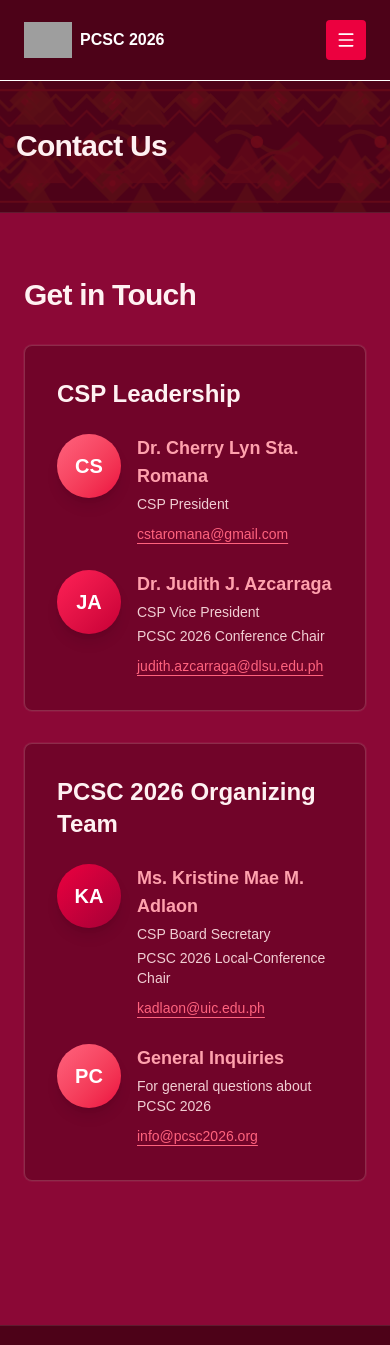
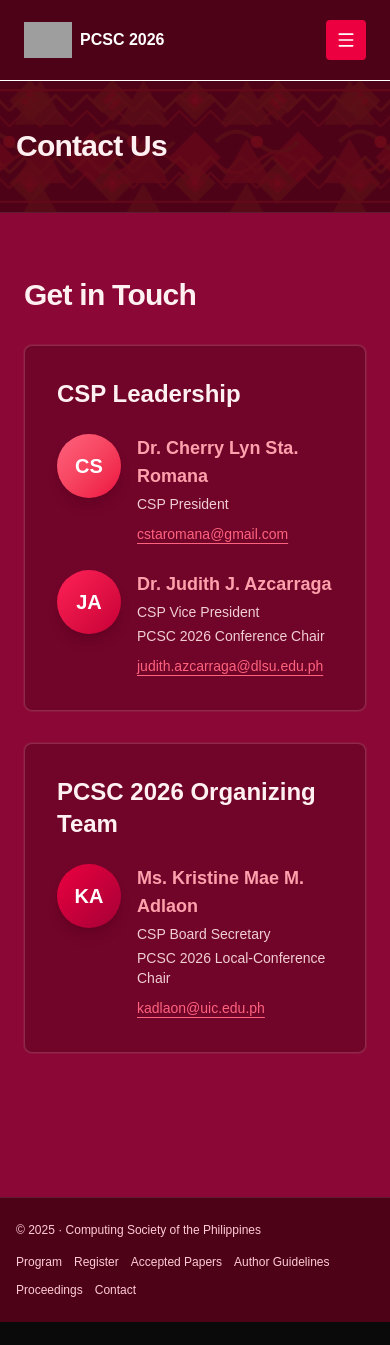
Before and after one commit to gdgoc-uic/pcsc-uic-2026, a Next.js app: page /contact in a window 390 px wide. Shown: the top 1345 px of the page. After the commit the page ends 1322 px from the top, so only its background shows below. Built offline with nearby package versions, Linux system fonts and the light colour scheme; grey boxes are pictures that could not be loaded.

Commit message:
refactor: remove general contact section and enhance mobile menu functionality

```diff
--- a/src/app/(pages)/contact/page.tsx
+++ b/src/app/(pages)/contact/page.tsx
@@ -83,25 +83,6 @@
                     </a>
                   </div>
                 </div>
-
-                {/* General Contact */}
-                <div className="flex gap-4 sm:gap-6 items-start">
-                  <div className="w-16 h-16 sm:w-20 sm:h-20 rounded-full bg-gradient-to-br from-rose-400 to-rose-600 flex-shrink-0 flex items-center justify-center text-white text-xl sm:text-2xl font-bold shadow-lg">
-                    PC
-                  </div>
-                  <div className="flex-1 min-w-0">
-                    <h4 className="text-lg sm:text-xl font-semibold text-rose-300 mb-1">
-                      General Inquiries
-                    </h4>
-                    <p className="text-sm sm:text-base text-rose-100/90 mb-2">For general questions about PCSC 2026</p>
-                    <a
-                      href="mailto:info@pcsc2026.org"
-                      className="text-sm sm:text-base text-rose-400 hover:text-rose-300 transition-colors duration-200 underline underline-offset-4 break-all"
-                    >
-                      info@pcsc2026.org
-                    </a>
-                  </div>
-                </div>
               </div>
             </div>
           </div>
--- a/src/app/components/layouts/SiteHeader.tsx
+++ b/src/app/components/layouts/SiteHeader.tsx
@@ -25,6 +25,7 @@
   const navRef = useRef<HTMLElement | null>(null);
   const ctaRef = useRef<HTMLAnchorElement | null>(null);
   const mobileMenuRef = useRef<HTMLDivElement | null>(null);
+  const mobileMenuBtnRef = useRef<HTMLButtonElement | null>(null);
 
   useGSAP(
     () => {
@@ -35,7 +36,7 @@
           y: 0,
           clearProps: "transform,willChange",
         });
-        gsap.set([logoRef.current, ctaRef.current], {
+        gsap.set([logoRef.current, ctaRef.current, mobileMenuBtnRef.current], {
           opacity: 1,
           y: 0,
           clearProps: "transform,willChange",
@@ -59,7 +60,7 @@
         opacity: 0,
         willChange: "transform, opacity",
       });
-      gsap.set([logoRef.current, ctaRef.current], {
+      gsap.set([logoRef.current, ctaRef.current, mobileMenuBtnRef.current], {
         opacity: 0,
         y: 8,
         willChange: "transform, opacity",
@@ -87,7 +88,7 @@
           .to(headerRef.current, { y: 0, opacity: 1, duration: 0.45 })
           .to(logoRef.current, { y: 0, opacity: 1 }, "-=0.3")
           .to(navAnchors, { y: 0, opacity: 1, stagger: 0.05 }, "-=0.25")
-          .to(ctaRef.current, { y: 0, opacity: 1 }, "-=0.3");
+          .to([ctaRef.current, mobileMenuBtnRef.current], { y: 0, opacity: 1 }, "-=0.3");
       };
 
       const onHeadlineDone = () => play();
@@ -118,7 +119,7 @@
     setIsMobileMenuOpen(false);
   };
 
-  // Handle click outside to close mobile menu
+  // Handle click outside to close mobile menu and body scroll lock
   useEffect(() => {
     const handleClickOutside = (event: MouseEvent) => {
       if (
@@ -138,11 +139,35 @@
     };
 
     if (isMobileMenuOpen) {
+      // Prevent body scroll when menu is open - comprehensive approach for all browsers
+      const scrollY = window.scrollY;
+      document.body.style.position = 'fixed';
+      document.body.style.top = `-${scrollY}px`;
+      document.body.style.width = '100%';
+      document.body.style.overflow = 'hidden';
+      document.documentElement.style.overflow = 'hidden';
+
       document.addEventListener("mousedown", handleClickOutside);
       document.addEventListener("keydown", handleEscapeKey);
+    } else {
+      // Restore body scroll when menu is closed
+      const scrollY = document.body.style.top;
+      document.body.style.position = '';
+      document.body.style.top = '';
+      document.body.style.width = '';
+      document.body.style.overflow = '';
+      document.documentElement.style.overflow = '';
+      if (scrollY) {
+        window.scrollTo(0, parseInt(scrollY || '0') * -1);
+      }
     }
 
     return () => {
+      document.body.style.position = '';
+      document.body.style.top = '';
+      document.body.style.width = '';
+      document.body.style.overflow = '';
+      document.documentElement.style.overflow = '';
       document.removeEventListener("mousedown", handleClickOutside);
       document.removeEventListener("keydown", handleEscapeKey);
     };
@@ -153,9 +178,9 @@
   return (
     <header
       ref={headerRef}
-      className={`absolute top-0 left-0 right-0 z-50 border-b border-white transition-all duration-500 ease-out ${
+      className={`${isMobileMenuOpen ? 'fixed' : 'absolute'} top-0 left-0 right-0 z-50 border-b border-white transition-all duration-500 ease-out ${
         isHomePage ? "bg-transparent" : "bg-rose-950"
-      }`}
+      } ${isMobileMenuOpen ? 'bg-rose-950' : ''}`}
     >
       <div className="mx-auto w-full px-6 h-20 flex items-center justify-between">
         <Link
@@ -204,6 +229,7 @@
             REGISTER NOW
           </Link>
           <button
+            ref={mobileMenuBtnRef}
             className={`lg:hidden text-white hover:text-rose-300 transition-colors duration-200 p-2 bg-rose-600 rounded focus:outline-none focus:ring-2 focus:ring-rose-300 focus:ring-offset-2 ${
               isMobileMenuOpen
                 ? 'bg-rose-500'
@@ -237,7 +263,7 @@
       {/* Mobile Menu Dropdown */}
       <div
         ref={mobileMenuRef}
-        className={`lg:hidden absolute top-full left-0 right-0 bg-rose-950 border-b border-white shadow-lg transition-all duration-300 ease-out transform ${
+        className={`lg:hidden fixed top-20 left-0 right-0 bg-rose-950 border-b border-white shadow-lg transition-all duration-300 ease-out transform max-h-[calc(100vh-5rem)] overflow-y-auto ${
           isMobileMenuOpen
             ? 'opacity-100 translate-y-0 visible'
             : 'opacity-0 -translate-y-2 invisible'
```
